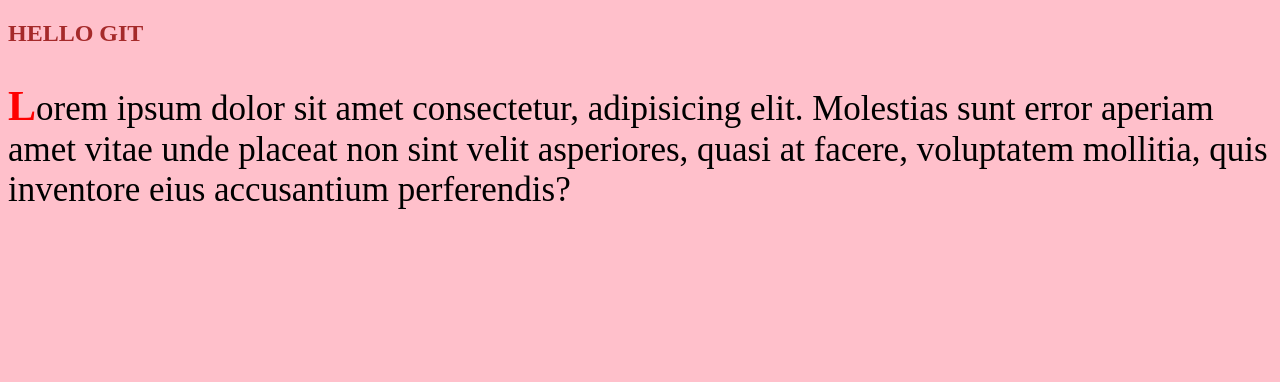
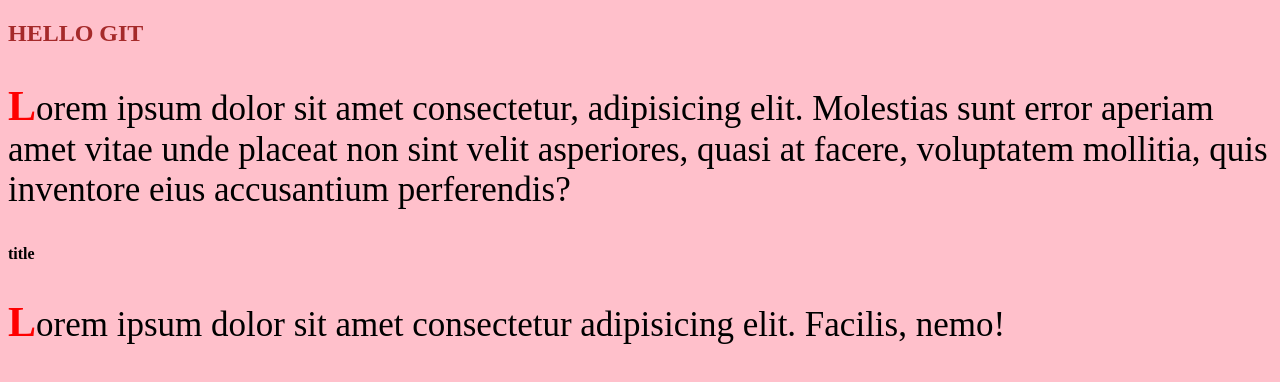
Before and after one commit to LAnMiv/gittest, a plain HTML site: page index.html in a window 1280 px wide. Drawn offline with Linux system fonts and the light colour scheme.

Commit message:
Новая ветка develop

```diff
--- a/index.html
+++ b/index.html
@@ -12,5 +12,7 @@
         <h2>Hello Git</h2>
         <p>Lorem ipsum dolor sit amet consectetur, adipisicing elit. Molestias sunt error aperiam amet vitae unde placeat non sint velit asperiores, quasi at facere, voluptatem mollitia, quis inventore eius accusantium perferendis?</p>
     </div>
+    <h4>title</h4>
+    <p>Lorem ipsum dolor sit amet consectetur adipisicing elit. Facilis, nemo!</p>
 </body>
 </html>
```
